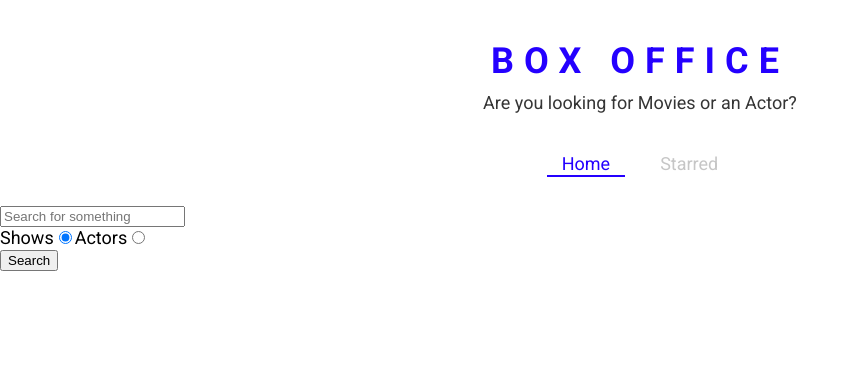
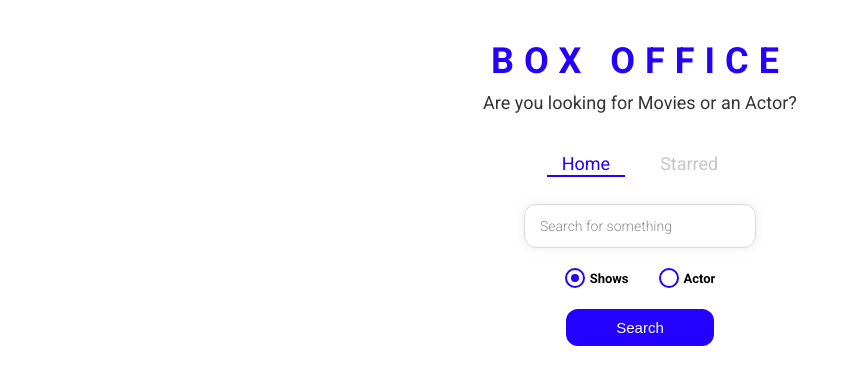
Before and after one commit to Fawkes73/box-office, a React (Create React App) app: page / in a window 1280 px wide. Shown: the top 384 px of the page, without its empty margins (0-859 px from the left). Built offline with nearby package versions, Linux system fonts and the light colour scheme.

Commit message:
styled the entire app

```diff
--- /dev/null
+++ b/src/components/CustomRadio.js
@@ -0,0 +1,66 @@
+import React from 'react'
+import styled from 'styled-components';
+
+const RadioWrapper = styled.label`
+  display: block;
+  position: relative;
+  padding-left: 25px;
+  cursor: pointer;
+  font-size: 13px;
+  user-select: none;
+  font-weight: 700;
+  line-height: 1.65;
+
+  input {
+    position: absolute;
+    opacity: 0;
+    cursor: pointer;
+  }
+
+  span {
+    position: absolute;
+    top: 0;
+    left: 0;
+    height: 16px;
+    width: 16px;
+    background-color: #fff;
+    border: 2px solid ${({ theme }) => theme.mainColors.blue};
+    border-radius: 50%;
+  }
+
+  input:checked ~ span {
+    background-color: #fff;
+    border: 2px solid ${({ theme }) => theme.mainColors.blue};
+  }
+
+  span:after {
+    content: '';
+    position: absolute;
+    display: none;
+  }
+
+  input:checked ~ span:after {
+    display: block;
+  }
+
+  span:after {
+    top: 4px;
+    left: 4px;
+    width: 8px;
+    height: 8px;
+    border-radius: 50%;
+    background: ${({ theme }) => theme.mainColors.blue};
+  }
+`;
+
+const CustomRadio = ({ label, ...restProps }) => {
+  return (
+    <RadioWrapper htmlFor={restProps.id}>
+      {label}
+      <input {...restProps} type="radio" />
+      <span />
+    </RadioWrapper>
+  )
+}
+
+export default CustomRadio
--- a/src/pages/Home.js
+++ b/src/pages/Home.js
@@ -5,6 +5,8 @@
 import ActorGrid from '../components/actor/ActorGrid';
 import ShowGrid from '../components/show/ShowGrid';
 import { useLastQuery } from '../misc/custom-hooks';
+import { SearchInput, RadioInputsWrapper, SearchButtonWrapper } from './Home.styled';
+import CustomRadio from '../components/CustomRadio';
 
 const Home = () => {
   const [input, setInput] = useLastQuery();
@@ -49,7 +51,7 @@
 
   return (
     <MainPageLayout>
-      <input
+      <SearchInput
         type="text"
         placeholder="Search for something"
         onChange={onInputChange}
@@ -57,33 +59,41 @@
         value={input}
       />
 
-      <div>
-        <label htmlFor="shows-search">
-          Shows
-          <input
+      <RadioInputsWrapper >
+
+        <div>
+
+
+          <CustomRadio
+            label="Shows"
             id="shows-search"
-            type="radio"
             value="shows"
             checked={isShowsSearch}
             onChange={onRadioChange}
           />
-        </label>
 
-        <label htmlFor="actors-search">
-          Actors
-          <input
+        </div>
+
+        <div>
+
+          <CustomRadio
+            label="Actor"
             id="actors-search"
-            type="radio"
             value="people"
             checked={!isShowsSearch}
             onChange={onRadioChange}
           />
-        </label>
-      </div>
 
-      <button type="button" onClick={onSearch}>
-        Search
-      </button>
+        </div>
+
+      </RadioInputsWrapper>
+
+
+      <SearchButtonWrapper>
+        <button type="button" onClick={onSearch}>
+          Search
+        </button>
+      </SearchButtonWrapper>
       {renderResults()}
     </MainPageLayout>
   );
--- /dev/null
+++ b/src/pages/Home.styled.js
@@ -0,0 +1,49 @@
+import styled from "styled-components";
+
+export const SearchInput = styled.input`
+display: block;
+font-family: 'Roboto', sans-serif;
+width: 200px;
+margin: auto;
+outline: none;
+padding: 13px 15px;
+border: 1px solid #dbdbdb;
+box-shadow: 0px 0px 10px 0px rgba(219, 219, 219, 0.5);
+font-size: 14px;
+border-radius: 12px;
+color: #8d8d8d;
+
+&::placeholder {
+  font-weight: 300;
+  color: #8d8d8d;
+}
+`;
+
+export const RadioInputsWrapper = styled.div`
+display: flex;
+justify-content: center;
+margin: 20px 0;
+
+div {
+  margin: 0 15px;
+}
+`;
+
+export const SearchButtonWrapper = styled.div`
+text-align: center;
+margin-bottom: 35px;
+
+button {
+  color: #fff;
+  background-color: ${({ theme }) => theme.mainColors.blue};
+  margin: auto;
+  padding: 10px 50px;
+  font-size: 15px;
+  border: none;
+  outline: none;
+  border-radius: 12px;
+  &:hover {
+    cursor: pointer;
+  }
+}
+`;
```
